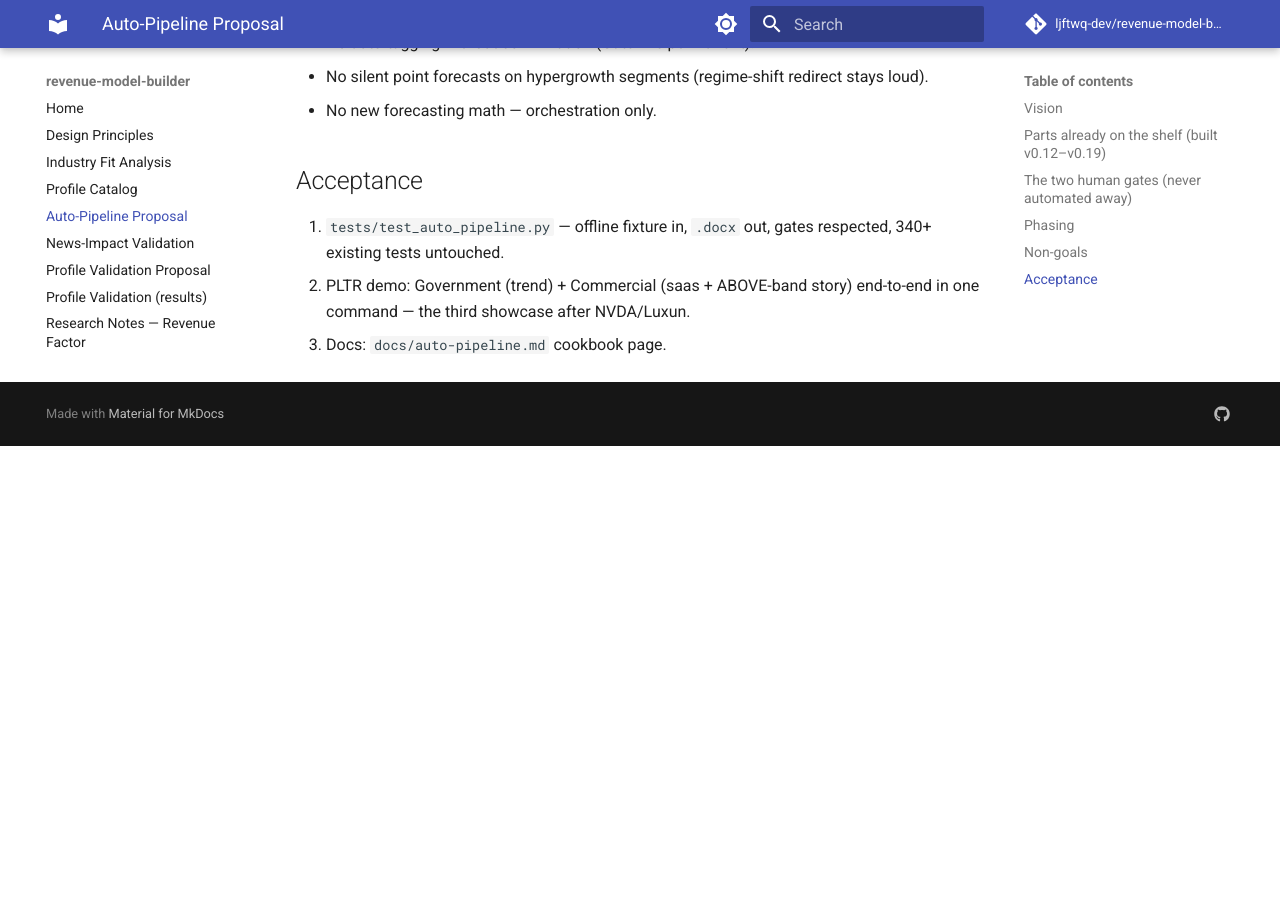
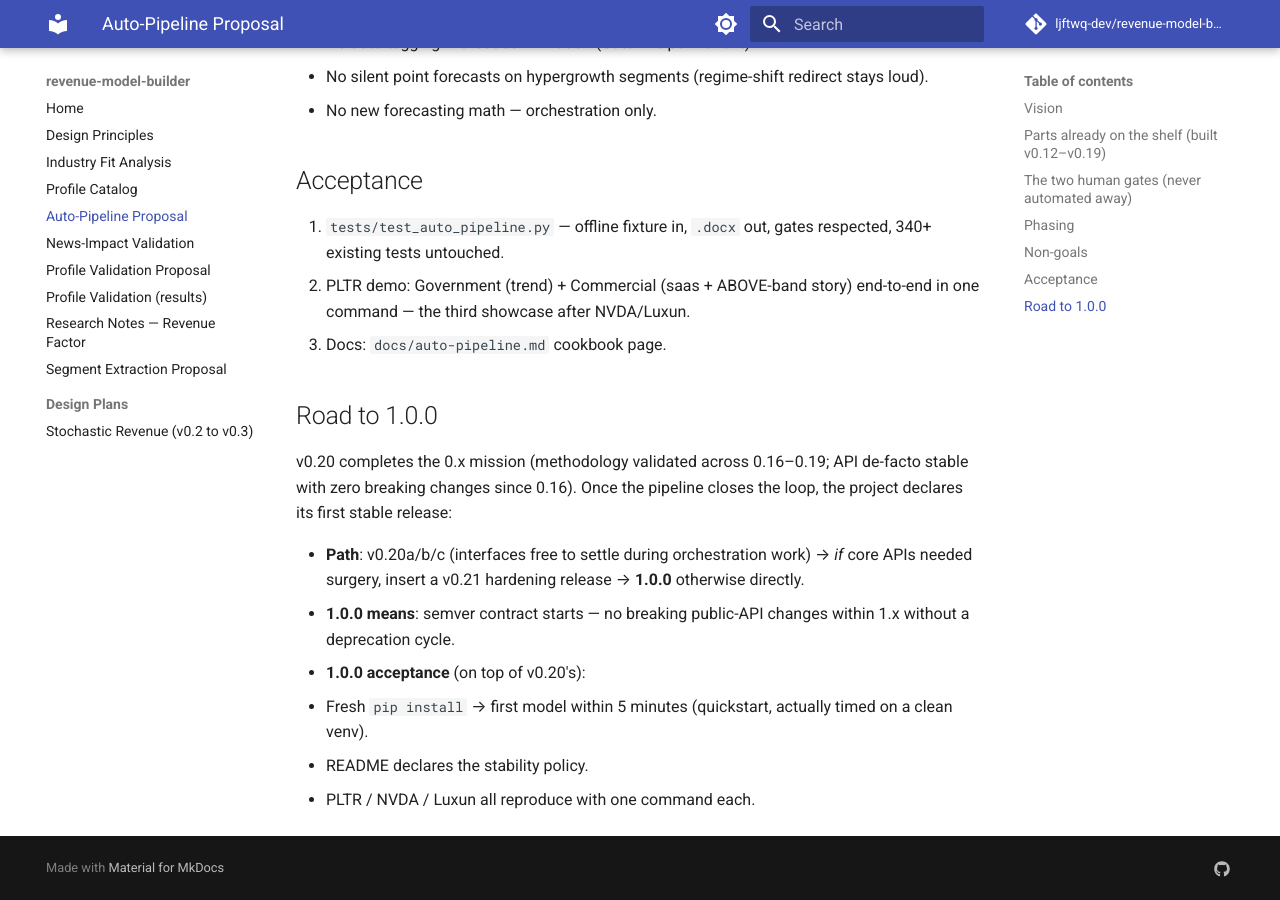
Before and after one commit to ljftwq-dev/revenue-model-builder, an MkDocs documentation site: the page built from docs/proposal-auto-pipeline.md, in a window 1280 px wide and 900 px high, scrolled down 1791 px. Built offline with MkDocs 1.6.1 and Material for MkDocs 9.7.7, drawn with Linux system fonts in a browser that asks for light colours; comment, search, counter and statistics services are not loaded; before the commit the page ends 2237 px from its top, so only the background shows below that.

Commit message:
docs(proposal): road to 1.0.0 — v0.20 completes the 0.x mission

```diff
--- a/docs/proposal-auto-pipeline.md
+++ b/docs/proposal-auto-pipeline.md
@@ -74,3 +74,20 @@
 2. PLTR demo: Government (trend) + Commercial (saas + ABOVE-band story)
    end-to-end in one command — the third showcase after NVDA/Luxun.
 3. Docs: `docs/auto-pipeline.md` cookbook page.
+
+## Road to 1.0.0
+
+v0.20 completes the 0.x mission (methodology validated across 0.16–0.19;
+API de-facto stable with zero breaking changes since 0.16). Once the
+pipeline closes the loop, the project declares its first stable release:
+
+- **Path**: v0.20a/b/c (interfaces free to settle during orchestration work)
+  → *if* core APIs needed surgery, insert a v0.21 hardening release →
+  **1.0.0** otherwise directly.
+- **1.0.0 means**: semver contract starts — no breaking public-API changes
+  within 1.x without a deprecation cycle.
+- **1.0.0 acceptance** (on top of v0.20's):
+  1. Fresh `pip install` → first model within 5 minutes (quickstart,
+     actually timed on a clean venv).
+  2. README declares the stability policy.
+  3. PLTR / NVDA / Luxun all reproduce with one command each.
```
